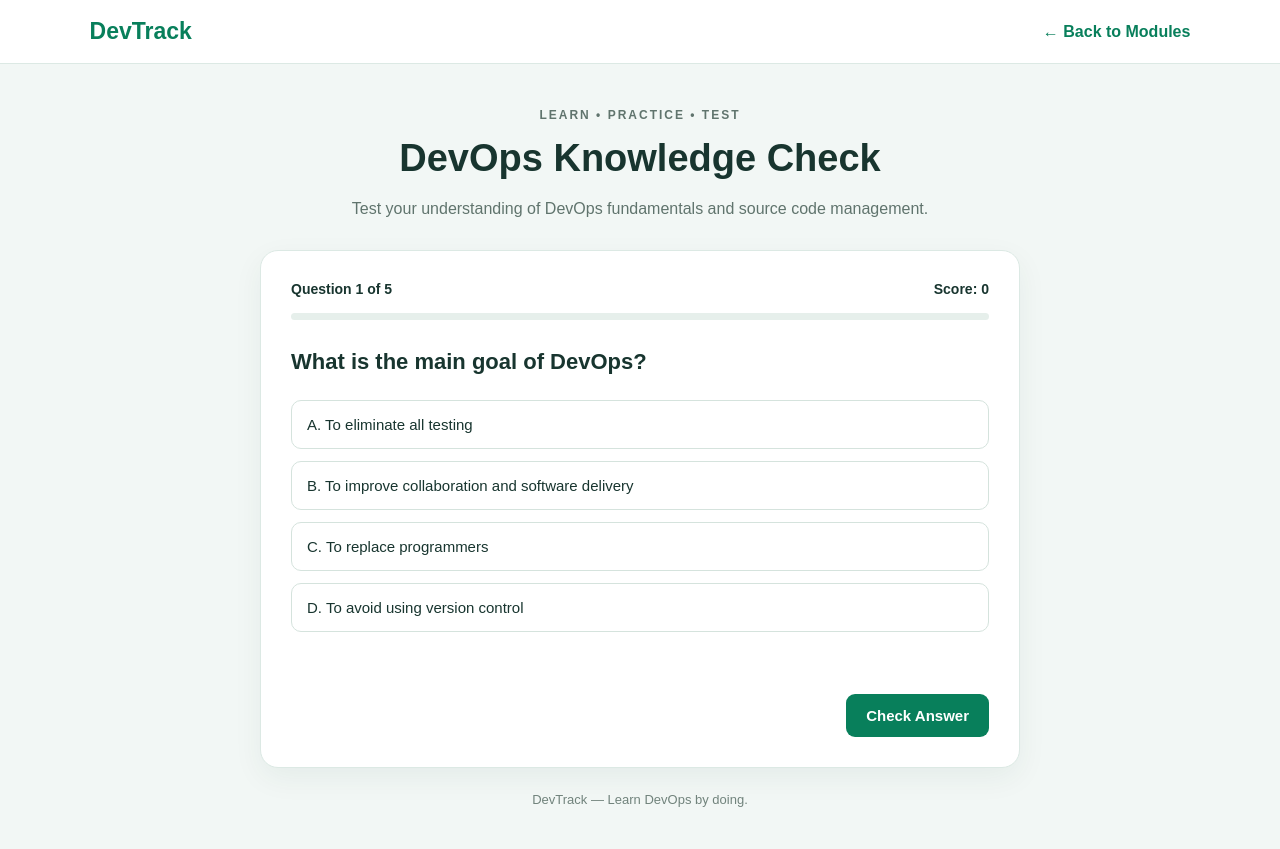
After one commit to Bhoomika-khariwal/devtrack-devOps-project-sem3-, a Flask app: page /quiz in a window 1280 px wide. The commit adds this page. Run offline with Flask 3, Linux system fonts and the light colour scheme.

Commit message:
feat: add quiz module

```diff
--- a/app.py
+++ b/app.py
@@ -21,6 +21,10 @@ def devops_basics():
 def scm_basics():
     return render_template("scm_basics.html")
 
+@app.route("/quiz")
+def quiz():
+    return render_template("quiz.html")
+
 
 if __name__ == "__main__":
     app.run(debug=True)
--- /dev/null
+++ b/static/quiz.css
@@ -0,0 +1,235 @@
+
+* {
+    box-sizing: border-box;
+}
+
+body {
+    margin: 0;
+    min-height: 100vh;
+    font-family: Arial, sans-serif;
+    color: #18352f;
+    background: #f2f7f5;
+}
+
+.topbar {
+    display: flex;
+    justify-content: space-between;
+    align-items: center;
+    gap: 16px;
+    padding: 18px 7%;
+    background: #ffffff;
+    border-bottom: 1px solid #dce9e4;
+}
+
+.brand {
+    font-size: 23px;
+    font-weight: bold;
+    color: #087f5b;
+    text-decoration: none;
+}
+
+.back-link,
+.secondary-link {
+    color: #087f5b;
+    text-decoration: none;
+    font-weight: 600;
+}
+
+.quiz-container {
+    width: min(760px, 92%);
+    margin: 42px auto;
+}
+
+.intro {
+    text-align: center;
+    margin-bottom: 28px;
+}
+
+.eyebrow {
+    color: #087f5b;
+    font-size: 12px;
+    font-weight: bold;
+    letter-spacing: 2px;
+}
+
+.intro h1 {
+    margin: 10px 0;
+    font-size: clamp(28px, 5vw, 38px);
+}
+
+.intro p {
+    line-height: 1.6;
+    color: #60746d;
+}
+
+.quiz-card {
+    background: #ffffff;
+    padding: 30px;
+    border: 1px solid #dce9e4;
+    border-radius: 18px;
+    box-shadow: 0 10px 30px rgba(20, 65, 50, 0.06);
+}
+
+.quiz-meta {
+    display: flex;
+    justify-content: space-between;
+    gap: 12px;
+    font-size: 14px;
+    font-weight: bold;
+}
+
+.progress-track {
+    height: 7px;
+    margin: 16px 0 26px;
+    background: #e6efeb;
+    border-radius: 10px;
+    overflow: hidden;
+}
+
+.progress-bar {
+    height: 100%;
+    width: 0;
+    background: #0b9369;
+    transition: width 0.25s ease;
+}
+
+#question-text {
+    font-size: 22px;
+    line-height: 1.45;
+}
+
+.options-container {
+    display: grid;
+    gap: 12px;
+    margin: 22px 0;
+}
+
+.option {
+    width: 100%;
+    padding: 15px;
+    text-align: left;
+    border: 1px solid #d5e3dd;
+    border-radius: 10px;
+    background: #ffffff;
+    color: #18352f;
+    cursor: pointer;
+    font-size: 15px;
+}
+
+.option:hover:not(:disabled) {
+    border-color: #087f5b;
+    background: #f3fbf7;
+}
+
+.option.selected {
+    border: 2px solid #087f5b;
+    background: #eaf8f1;
+}
+
+.option.correct {
+    border-color: #23834b;
+    background: #e6f6eb;
+}
+
+.option.incorrect {
+    border-color: #c44949;
+    background: #fff0f0;
+}
+
+.option:disabled {
+    cursor: default;
+}
+
+.feedback {
+    min-height: 24px;
+    line-height: 1.5;
+}
+
+.feedback.success {
+    color: #207844;
+}
+
+.feedback.error {
+    color: #b22f2f;
+}
+
+.quiz-actions {
+    display: flex;
+    justify-content: flex-end;
+    gap: 12px;
+    flex-wrap: wrap;
+}
+
+.primary-btn {
+    border: 0;
+    border-radius: 9px;
+    padding: 13px 20px;
+    background: #087f5b;
+    color: #ffffff;
+    font-size: 15px;
+    font-weight: bold;
+    cursor: pointer;
+}
+
+.primary-btn:hover {
+    background: #066749;
+}
+
+.primary-btn:disabled {
+    opacity: 0.55;
+    cursor: not-allowed;
+}
+
+.result-panel {
+    text-align: center;
+    padding: 22px 0 4px;
+}
+
+.result-icon {
+    display: inline-grid;
+    place-items: center;
+    width: 58px;
+    height: 58px;
+    border-radius: 50%;
+    background: #e6f6eb;
+    color: #23834b;
+    font-size: 30px;
+}
+
+.result-panel p {
+    line-height: 1.6;
+}
+
+.secondary-link {
+    display: block;
+    margin-top: 18px;
+}
+
+.footer-note {
+    text-align: center;
+    color: #71837c;
+    font-size: 13px;
+    margin: 24px 0;
+}
+
+[hidden] {
+    display: none !important;
+}
+
+@media (max-width: 520px) {
+    .topbar {
+        padding: 16px 5%;
+    }
+
+    .quiz-card {
+        padding: 20px;
+    }
+
+    .quiz-actions {
+        justify-content: stretch;
+    }
+
+    .quiz-actions button {
+        flex: 1;
+    }
+}
--- /dev/null
+++ b/static/quiz.js
@@ -0,0 +1,218 @@
+
+const questions = [
+    {
+        question: "What is the main goal of DevOps?",
+        options: [
+            "To eliminate all testing",
+            "To improve collaboration and software delivery",
+            "To replace programmers",
+            "To avoid using version control"
+        ],
+        answer: 1,
+        explanation: "DevOps improves collaboration between development and operations to deliver software reliably."
+    },
+    {
+        question: "What is Git mainly used for?",
+        options: [
+            "Editing images",
+            "Hosting websites only",
+            "Tracking changes in source code",
+            "Creating databases automatically"
+        ],
+        answer: 2,
+        explanation: "Git is a distributed version control system that tracks changes to files."
+    },
+    {
+        question: "What does a Git commit represent?",
+        options: [
+            "A saved snapshot of project changes",
+            "A new computer",
+            "A deleted repository",
+            "A website address"
+        ],
+        answer: 0,
+        explanation: "A commit records a snapshot of tracked project changes in the repository history."
+    },
+    {
+        question: "What is Continuous Integration (CI)?",
+        options: [
+            "Manually copying files every day",
+            "Combining code changes frequently and checking them automatically",
+            "Avoiding code reviews",
+            "Deploying without testing"
+        ],
+        answer: 1,
+        explanation: "CI integrates code changes frequently and runs automated checks such as tests."
+    },
+    {
+        question: "What is the purpose of a Git branch?",
+        options: [
+            "To permanently delete the main branch",
+            "To store passwords",
+            "To create a separate line of development",
+            "To install Python"
+        ],
+        answer: 2,
+        explanation: "Branches let developers work on features independently before integrating their changes."
+    }
+];
+
+let currentQuestion = 0;
+let score = 0;
+let selectedOption = null;
+let answered = false;
+
+const counter = document.getElementById("question-counter");
+const scorePreview = document.getElementById("score-preview");
+const progressBar = document.getElementById("progress-bar");
+const questionText = document.getElementById("question-text");
+const optionsContainer = document.getElementById("options-container");
+const feedback = document.getElementById("feedback");
+const submitBtn = document.getElementById("submit-btn");
+const nextBtn = document.getElementById("next-btn");
+const resultPanel = document.getElementById("result-panel");
+const finalScore = document.getElementById("final-score");
+const resultMessage = document.getElementById("result-message");
+const retryBtn = document.getElementById("retry-btn");
+
+function renderQuestion() {
+    const item = questions[currentQuestion];
+
+    selectedOption = null;
+    answered = false;
+
+    counter.textContent = `Question ${currentQuestion + 1} of ${questions.length}`;
+    scorePreview.textContent = `Score: ${score}`;
+    progressBar.style.width = `${(currentQuestion / questions.length) * 100}%`;
+    questionText.textContent = item.question;
+    optionsContainer.replaceChildren();
+    feedback.textContent = "";
+    feedback.className = "feedback";
+
+    item.options.forEach((optionText, index) => {
+        const button = document.createElement("button");
+        button.type = "button";
+        button.className = "option";
+        button.textContent = `${String.fromCharCode(65 + index)}. ${optionText}`;
+
+        button.addEventListener("click", () => {
+            if (answered) return;
+
+            selectedOption = index;
+
+            document.querySelectorAll(".option").forEach(option => {
+                option.classList.remove("selected");
+            });
+
+            button.classList.add("selected");
+            feedback.textContent = "";
+            feedback.className = "feedback";
+        });
+
+        optionsContainer.appendChild(button);
+    });
+
+    submitBtn.hidden = false;
+    submitBtn.disabled = false;
+    nextBtn.hidden = true;
+}
+
+function checkAnswer() {
+    if (selectedOption === null) {
+        feedback.textContent = "Please select an option first.";
+        feedback.className = "feedback error";
+        return;
+    }
+
+    if (answered) return;
+
+    answered = true;
+    const item = questions[currentQuestion];
+    const optionButtons = document.querySelectorAll(".option");
+    const isCorrect = selectedOption === item.answer;
+
+    if (isCorrect) {
+        score++;
+        feedback.textContent = `Correct! ${item.explanation}`;
+        feedback.className = "feedback success";
+    } else {
+        feedback.textContent =
+            `Incorrect. Correct answer: ${item.options[item.answer]}. ${item.explanation}`;
+        feedback.className = "feedback error";
+    }
+
+    optionButtons.forEach((button, index) => {
+        button.disabled = true;
+
+        if (index === item.answer) {
+            button.classList.add("correct");
+        } else if (index === selectedOption) {
+            button.classList.add("incorrect");
+        }
+    });
+
+    scorePreview.textContent = `Score: ${score}`;
+    submitBtn.hidden = true;
+    nextBtn.hidden = false;
+
+    if (currentQuestion === questions.length - 1) {
+        nextBtn.textContent = "View Results →";
+    } else {
+        nextBtn.textContent = "Next Question →";
+    }
+}
+
+function showResults() {
+    questionText.hidden = true;
+    optionsContainer.hidden = true;
+    feedback.hidden = true;
+    counter.hidden = true;
+    scorePreview.hidden = true;
+    progressBar.style.width = "100%";
+    submitBtn.hidden = true;
+    nextBtn.hidden = true;
+    resultPanel.hidden = false;
+
+    finalScore.textContent = `Your score: ${score} out of ${questions.length}`;
+
+    if (score === questions.length) {
+        resultMessage.textContent = "Excellent! You answered every question correctly.";
+    } else if (score >= 3) {
+        resultMessage.textContent = "Good work! Review the explanations and keep practising.";
+    } else {
+        resultMessage.textContent = "Keep learning! Review the lessons and try again.";
+    }
+}
+
+function nextQuestion() {
+    if (!answered) return;
+
+    if (currentQuestion < questions.length - 1) {
+        currentQuestion++;
+        renderQuestion();
+    } else {
+        showResults();
+    }
+}
+
+function retryQuiz() {
+    currentQuestion = 0;
+    score = 0;
+    selectedOption = null;
+    answered = false;
+
+    questionText.hidden = false;
+    optionsContainer.hidden = false;
+    feedback.hidden = false;
+    counter.hidden = false;
+    scorePreview.hidden = false;
+    resultPanel.hidden = true;
+
+    renderQuestion();
+}
+
+submitBtn.addEventListener("click", checkAnswer);
+nextBtn.addEventListener("click", nextQuestion);
+retryBtn.addEventListener("click", retryQuiz);
+
+renderQuestion();
--- /dev/null
+++ b/templates/quiz.html
@@ -0,0 +1,57 @@
+
+<!DOCTYPE html>
+<html lang="en">
+<head>
+    <meta charset="UTF-8">
+    <meta name="viewport" content="width=device-width, initial-scale=1.0">
+    <title>DevTrack | DevOps Quiz</title>
+    <link rel="stylesheet" href="{{ url_for('static', filename='quiz.css') }}">
+    <script src="{{ url_for('static', filename='quiz.js') }}" defer></script>
+</head>
+<body>
+    <header class="topbar">
+        <a href="/lessons" class="brand">DevTrack</a>
+        <a href="/lessons" class="back-link">← Back to Modules</a>
+    </header>
+
+    <main class="quiz-container">
+        <section class="intro">
+            <p class="eyebrow">LEARN • PRACTICE • TEST</p>
+            <h1>DevOps Knowledge Check</h1>
+            <p>Test your understanding of DevOps fundamentals and source code management.</p>
+        </section>
+
+        <section class="quiz-card">
+            <div class="quiz-meta">
+                <span id="question-counter">Question 1 of 5</span>
+                <span id="score-preview">Score: 0</span>
+            </div>
+
+            <div class="progress-track">
+                <div id="progress-bar" class="progress-bar"></div>
+            </div>
+
+            <h2 id="question-text">Loading question...</h2>
+            <div id="options-container" class="options-container"></div>
+
+            <p id="feedback" class="feedback" aria-live="polite"></p>
+
+            <div class="quiz-actions">
+                <button id="submit-btn" class="primary-btn">Check Answer</button>
+                <button id="next-btn" class="primary-btn" hidden>Next Question →</button>
+            </div>
+
+            <section id="result-panel" class="result-panel" hidden>
+                <div class="result-icon">✓</div>
+                <h2>Quiz Completed!</h2>
+                <p id="final-score"></p>
+                <p id="result-message"></p>
+                <button id="retry-btn" class="primary-btn">Try Again</button>
+                <a href="/lessons" class="secondary-link">Explore Lessons</a>
+            </section>
+        </section>
+
+        <p class="footer-note">DevTrack — Learn DevOps by doing.</p>
+    </main>
+</body>
+</html>
```
Also changed, not shown: templates/lessons.html (+16 -4 lines).
